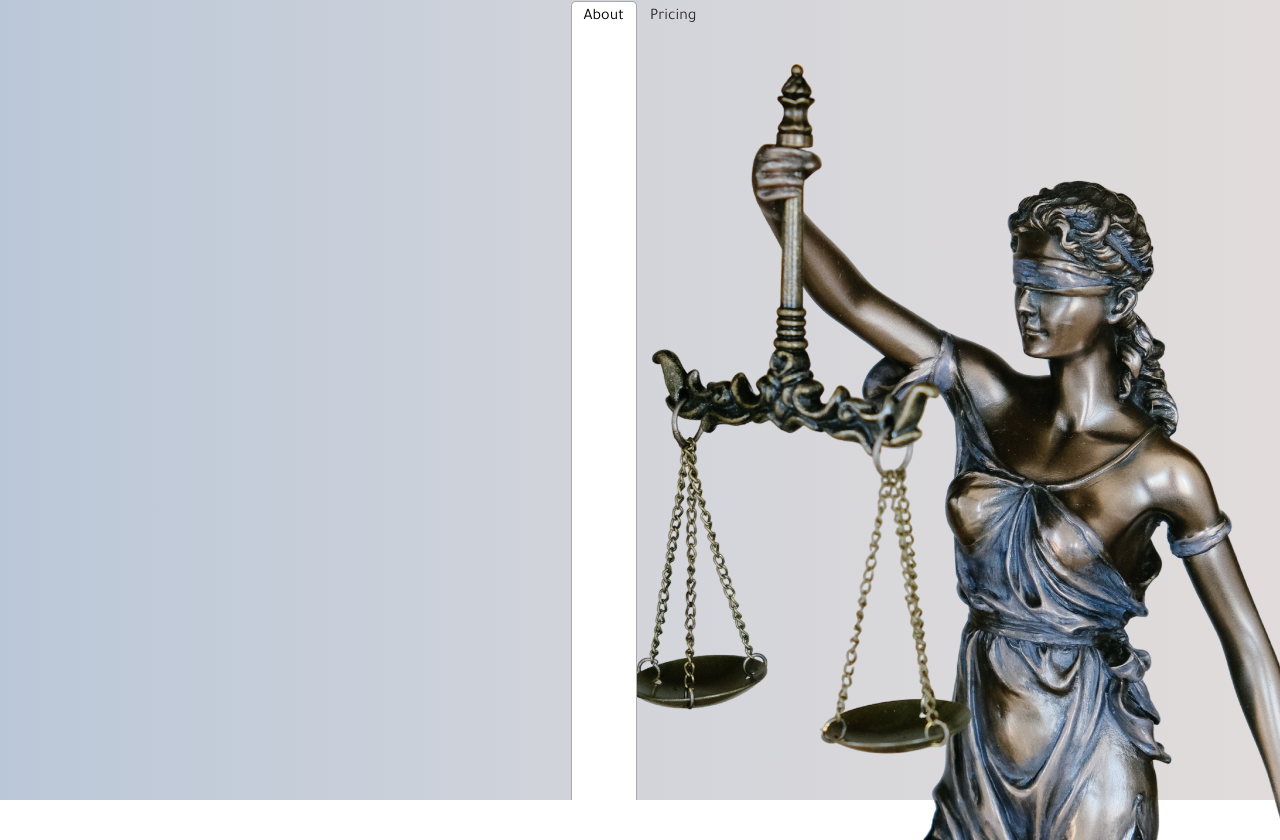
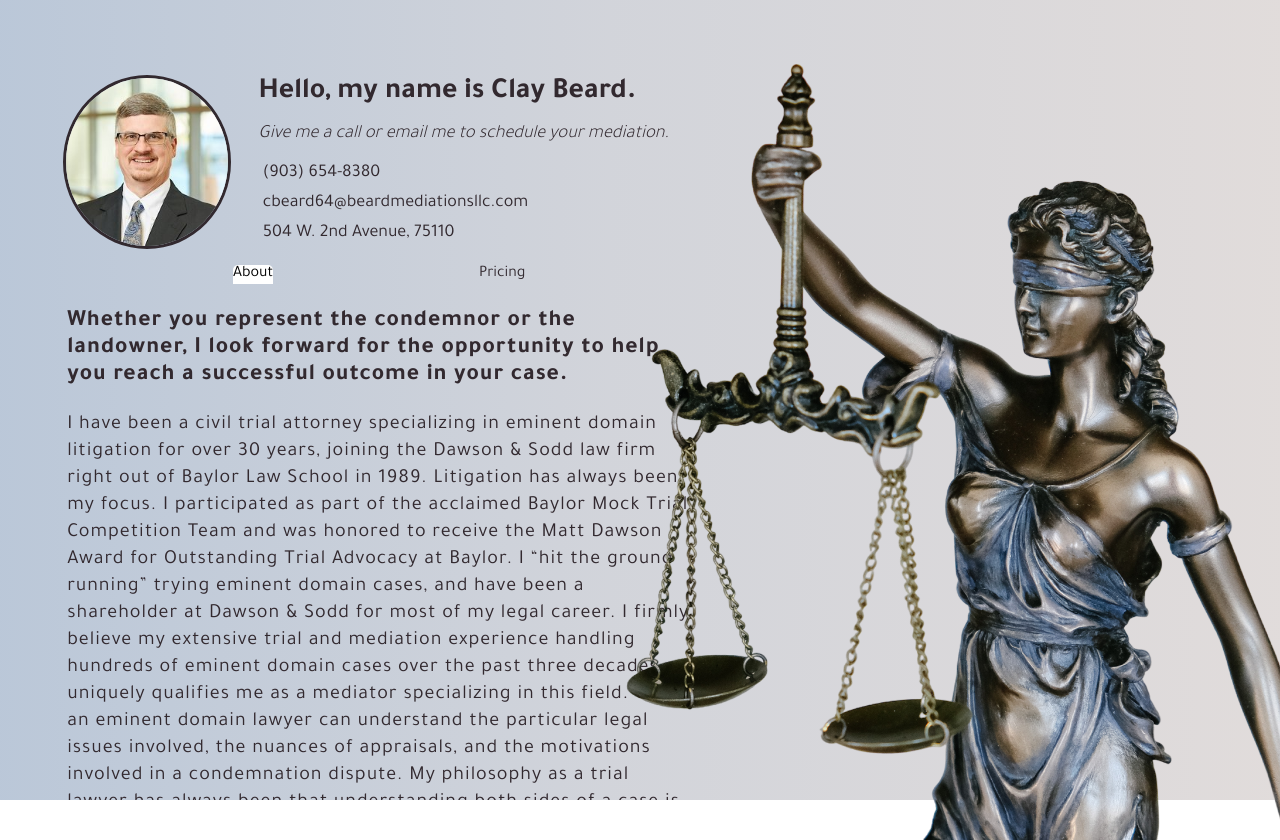
Before and after one commit to h-elliot/beard-mediations, a React (Create React App) app: page / in a window 1280 px wide. Built offline with nearby package versions, Linux system fonts and the light colour scheme.

Commit message:
TabComponent implemented, needs styling

```diff
--- a/src/App.css
+++ b/src/App.css
@@ -56,6 +56,9 @@ main {
   z-index: 1;
 }
 
+
+
+/* Universal styling */
 .App-link {
   color: #326771;
 }
--- a/src/App.js
+++ b/src/App.js
@@ -1,12 +1,12 @@
 import React, { useState } from 'react';
+import 'react-tabs/style/react-tabs.css';
 import './App.css';
 import Navbar from './components/Navbar';
-import HomePageContent from './components/HomePageContent';
-import Pricing from './components/Pricing';
+import PageContent from './components/PageContent';
 import HeroImg from './components/HeroImg';
 import useSticky from './hooks/useSticky';
-import { Tab, Tabs, TabList, TabPanel } from 'react-tabs';
-import 'react-tabs/style/react-tabs.css';
+// import Pricing from './components/Pricing';
+// import { Tab, Tabs, TabList, TabPanel } from 'react-tabs';
 
 function App() {
 	const { sticky, stickyRef } = useSticky();
@@ -30,25 +30,11 @@ function App() {
 				</div>
 				<div className='Page-Content'>
 					{/* first version, static page: */}
-					{/* <HomePageContent /> */}
+					<PageContent />
 					{/* ========== */}
 					{/* second version, using state: (unexpected outcome, shows Pricing be default?) */}
 					{/* {homePage ? <HomePageContent /> : <Pricing />} */}
-					{/* ========== */}
-					{/* third version, using Tabs: */}
-					<Tabs>
-						<TabList>
-							<Tab>About</Tab>
-							<Tab>Pricing</Tab>
-						</TabList>
-
-						<TabPanel>
-							<HomePageContent />
-						</TabPanel>
-						<TabPanel>
-							<Pricing />
-						</TabPanel>
-					</Tabs>
+					{/* third version uses Tabs in components */}
 				</div>
 			</main>{' '}
 		</div>
--- /dev/null
+++ b/src/components/About.js
@@ -0,0 +1,32 @@
+import React from 'react';
+import '../styles/About.css';
+
+export default function About() {
+	return (
+		<div className='About-text'>
+			<h3 className='About-title'>
+				Whether you represent the condemnor or the landowner, I look forward for
+				the opportunity to help you reach a successful outcome in your case.
+			</h3>
+			<p className='About-p'>
+				{' '}
+				{/*full of content */}I have been a civil trial attorney specializing in
+				eminent domain litigation for over 30 years, joining the Dawson & Sodd
+				law firm right out of Baylor Law School in 1989. Litigation has always
+				been my focus. I participated as part of the acclaimed Baylor Mock Trial
+				Competition Team and was honored to receive the Matt Dawson Award for
+				Outstanding Trial Advocacy at Baylor. I “hit the ground running” trying
+				eminent domain cases, and have been a shareholder at Dawson & Sodd for
+				most of my legal career. I firmly believe my extensive trial and
+				mediation experience handling hundreds of eminent domain cases over the
+				past three decades uniquely qualifies me as a mediator specializing in
+				this field. Only an eminent domain lawyer can understand the particular
+				legal issues involved, the nuances of appraisals, and the motivations
+				involved in a condemnation dispute. My philosophy as a trial lawyer has
+				always been that understanding both sides of a case is absolutely
+				essential to a successful outcome – and it is that same philosophy I
+				will bring to the table as a mediator.
+			</p>
+		</div>
+	);
+}
--- a/src/components/HomePageContent.js
+++ /dev/null
@@ -1,36 +0,0 @@
-import React from 'react';
-import '../styles/HomePageContent.css';
-import Card from './Card.js';
-
-export default function PageContent() {
-	return (
-		<div className='Page-content-all'>
-			<Card />
-			<div className='Page-content-text'>
-				<h3 className='Page-content-title'>
-					Whether you represent the condemnor or the landowner, I look forward
-					for the opportunity to help you reach a successful outcome in your
-					case.
-				</h3>
-				<p className='Page-content-p'>
-					I have been a civil trial attorney specializing in eminent domain
-					litigation for over 30 years, joining the Dawson & Sodd law firm right
-					out of Baylor Law School in 1989. Litigation has always been my focus.
-					I participated as part of the acclaimed Baylor Mock Trial Competition
-					Team and was honored to receive the Matt Dawson Award for Outstanding
-					Trial Advocacy at Baylor. I “hit the ground running” trying eminent
-					domain cases, and have been a shareholder at Dawson & Sodd for most of
-					my legal career. I firmly believe my extensive trial and mediation
-					experience handling hundreds of eminent domain cases over the past
-					three decades uniquely qualifies me as a mediator specializing in this
-					field. Only an eminent domain lawyer can understand the particular
-					legal issues involved, the nuances of appraisals, and the motivations
-					involved in a condemnation dispute. My philosophy as a trial lawyer
-					has always been that understanding both sides of a case is absolutely
-					essential to a successful outcome – and it is that same philosophy I
-					will bring to the table as a mediator.
-				</p>
-			</div>
-		</div>
-	);
-}
--- /dev/null
+++ b/src/components/PageContent.js
@@ -0,0 +1,13 @@
+import React from 'react';
+import '../styles/PageContent.css';
+import Card from './Card.js';
+import TabComponent from './TabComponent.js';
+
+export default function PageContent() {
+	return (
+		<div className='Page-content-all'>
+			<Card />
+			<TabComponent />
+		</div>
+	);
+}
--- a/src/components/Pricing.js
+++ b/src/components/Pricing.js
@@ -5,10 +5,11 @@ import Card from './Card.js';
 export default function Pricing() {
 	return (
 		<main className='Pricing-all'>
-			<Card />
 			<article className='Pricing-article'>
 				<h3 className='Pricing-title'>Price List:</h3>
 				<ul className='Pricing-text'>
+					{' '}
+					{/* long */}
 					<li>Full day mediation: (9 AM to 5 PM) $1250 per party</li>
 					<li>Half day mediation: (9 AM to 1 PM) $750 per party</li>
 					<li>
--- /dev/null
+++ b/src/components/TabComponent.js
@@ -0,0 +1,23 @@
+import React from 'react';
+import { Tab, Tabs, TabList, TabPanel } from 'react-tabs';
+import '../styles/TabComponent.css';
+import About from './About.js';
+import Pricing from './Pricing.js';
+
+export default function TabComponent() {
+	return (
+		<Tabs className='Tab-Container'>
+			<TabList className='Tab-Titles'>
+				<Tab className='Tab-1'>About</Tab>
+				<Tab className='Tab-2'>Pricing</Tab>
+			</TabList>
+
+			<TabPanel className='Tab-Content'>
+				<About />
+			</TabPanel>
+			<TabPanel className='Tab-Content'>
+				<Pricing />
+			</TabPanel>
+		</Tabs>
+	);
+}
--- a/src/styles/HomePageContent.css
+++ b/src/styles/About.css
@@ -1,19 +1,4 @@
-/* MAIN */
-
-.Page-content-all {
-	flex-basis: auto;
-	height:fit-content;
-	width: 55%;
-	left: 0;
-	overflow: hidden;
-	margin: 1vh;
-	margin-top: 7vh;
-	padding: 1.5%;
-
-	z-index: 4;
-}
-
-.Page-content-text {
+.About-text {
 	margin: 0;
 	padding: 0 5vh;
 	text-align: left;
@@ -23,7 +8,7 @@
 	line-height: 27px;
 }
 
-.Page-content-title h3 {
+.About-title h3 {
 	font-size: calc(7pt + 2vmin);
 	padding: 0 5%;
 	margin: 0;
@@ -32,7 +17,7 @@
 	max-height: 12%;
 }
 
-.Page-content-p p {
+.About-p p {
 	padding: 0 5%;
 	margin-right: 6%;
 
--- /dev/null
+++ b/src/styles/PageContent.css
@@ -0,0 +1,14 @@
+/* MAIN */
+
+.Page-content-all {
+	flex-basis: auto;
+	height:fit-content;
+	width: 55%;
+	left: 0;
+	overflow: hidden;
+	margin: 1vh;
+	margin-top: 7vh;
+	padding: 1.5%;
+
+	z-index: 4;
+}
--- a/src/styles/Pricing.css
+++ b/src/styles/Pricing.css
@@ -3,7 +3,7 @@
 .Pricing-all {
 	flex-basis: auto;
 	height: fit-content;
-	width: 55%;
+	/* width: 55%; */
 	left: 0;
 	overflow: hidden;
 	margin: 1vh;
--- /dev/null
+++ b/src/styles/TabComponent.css
@@ -0,0 +1,7 @@
+.Tab-Titles {
+	display: flex;
+	flex-flow: row nowrap;
+	justify-content: space-evenly;
+
+	margin-top: 2vh;
+}
```
